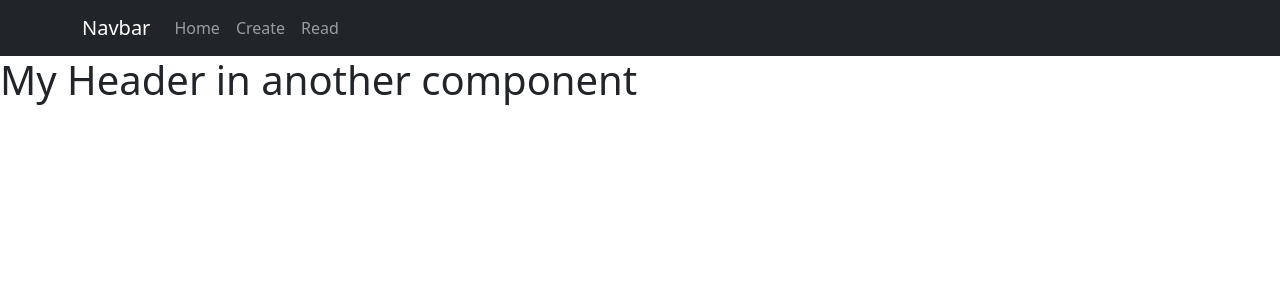
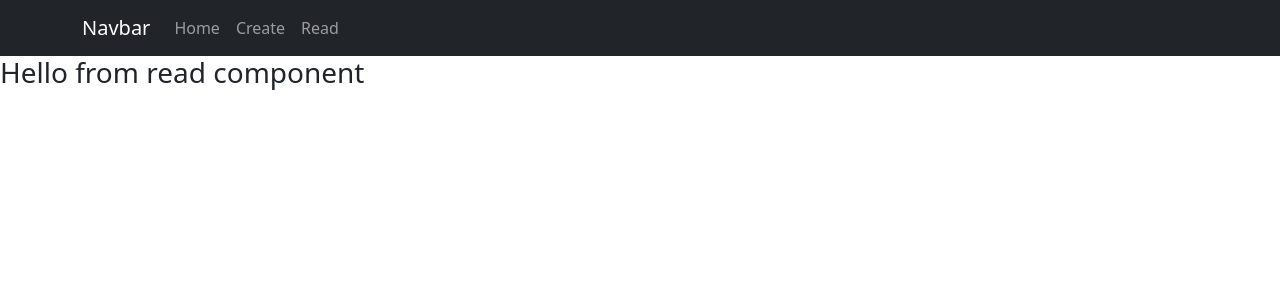
Before and after one commit to EvanGriffin0/DataRepAndQuery3, a React (Create React App) app in the folder movie-app/: page /read in a window 1280 px wide. Shown: the top 300 px of the page. Built offline with nearby package versions, Linux system fonts and the light colour scheme.

Commit message:
added create and read methods

```diff
--- a/movie-app/src/App.js
+++ b/movie-app/src/App.js
@@ -11,6 +11,8 @@
 import Content from './components/content';
 import Footer from './components/footer';
 import NavigationBar from './components/navbar';
+import Read from './components/read';
+import Create from './components/create';
 
 
 
@@ -27,8 +29,8 @@
         <NavigationBar />
         <Routes>
           <Route path="/home" element={<Content />} />
-          <Route path="/read" element={<Header />} />
-          <Route path="/create" element={<Footer />} />
+          <Route path="/read" element={<Read />} />
+          <Route path="/create" element={<Create />} />
         </Routes>
 
       </Router>
--- /dev/null
+++ b/movie-app/src/components/create.js
@@ -0,0 +1,12 @@
+//created a create arrow function
+const Create = () => {
+    return(
+        //return div containing h3
+        <div>
+            <h3>Hello from Create component </h3>
+        </div>
+    );
+}
+
+//export class
+export default Create;
--- /dev/null
+++ b/movie-app/src/components/read.js
@@ -0,0 +1,13 @@
+//created read arrow function
+
+const Read = () => {
+    return(
+        //return div containing h3 element
+        <div>
+            <h3>Hello from read component </h3>
+        </div>
+    );
+}
+
+//export read function
+export default Read;
```
